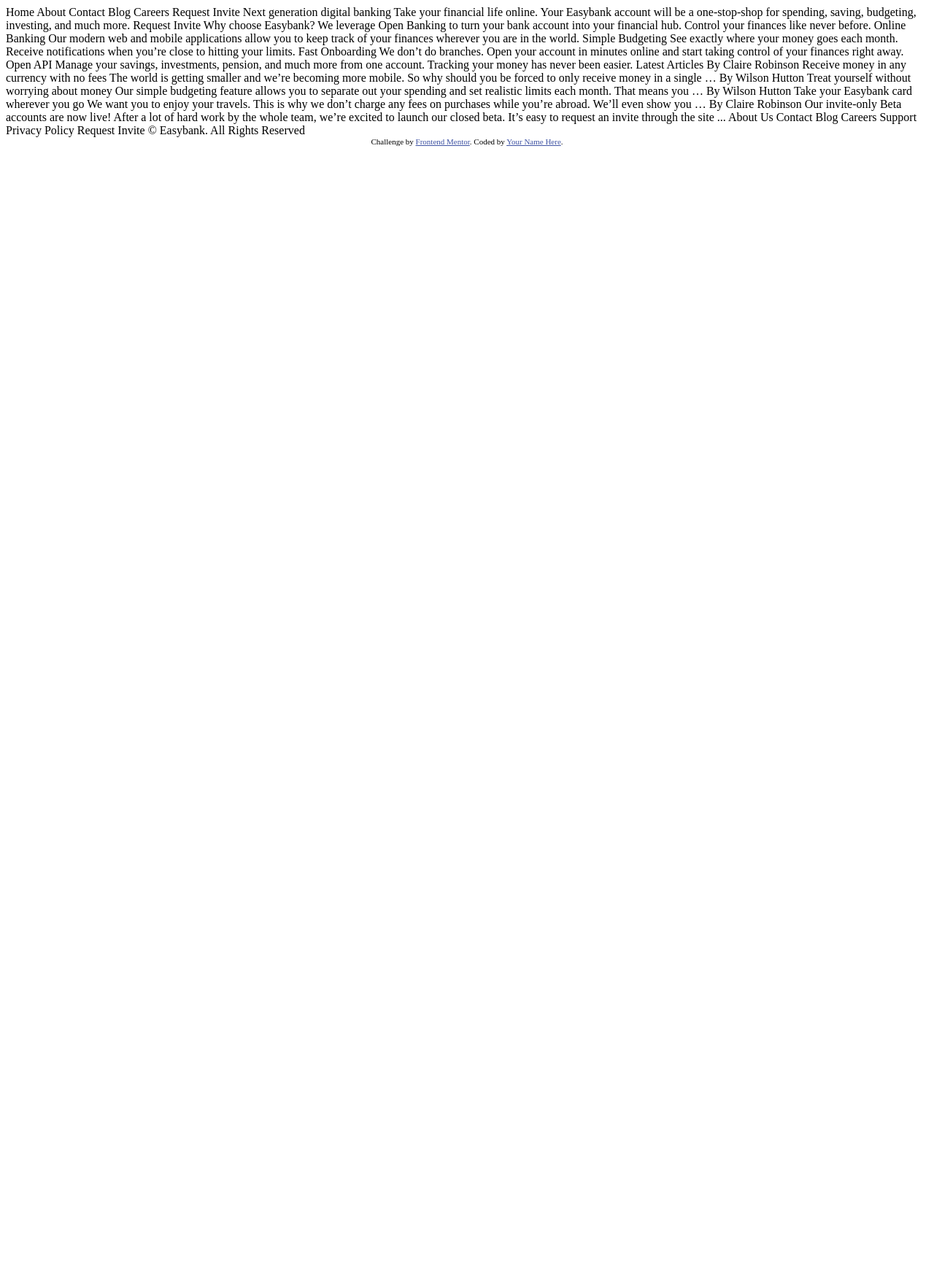
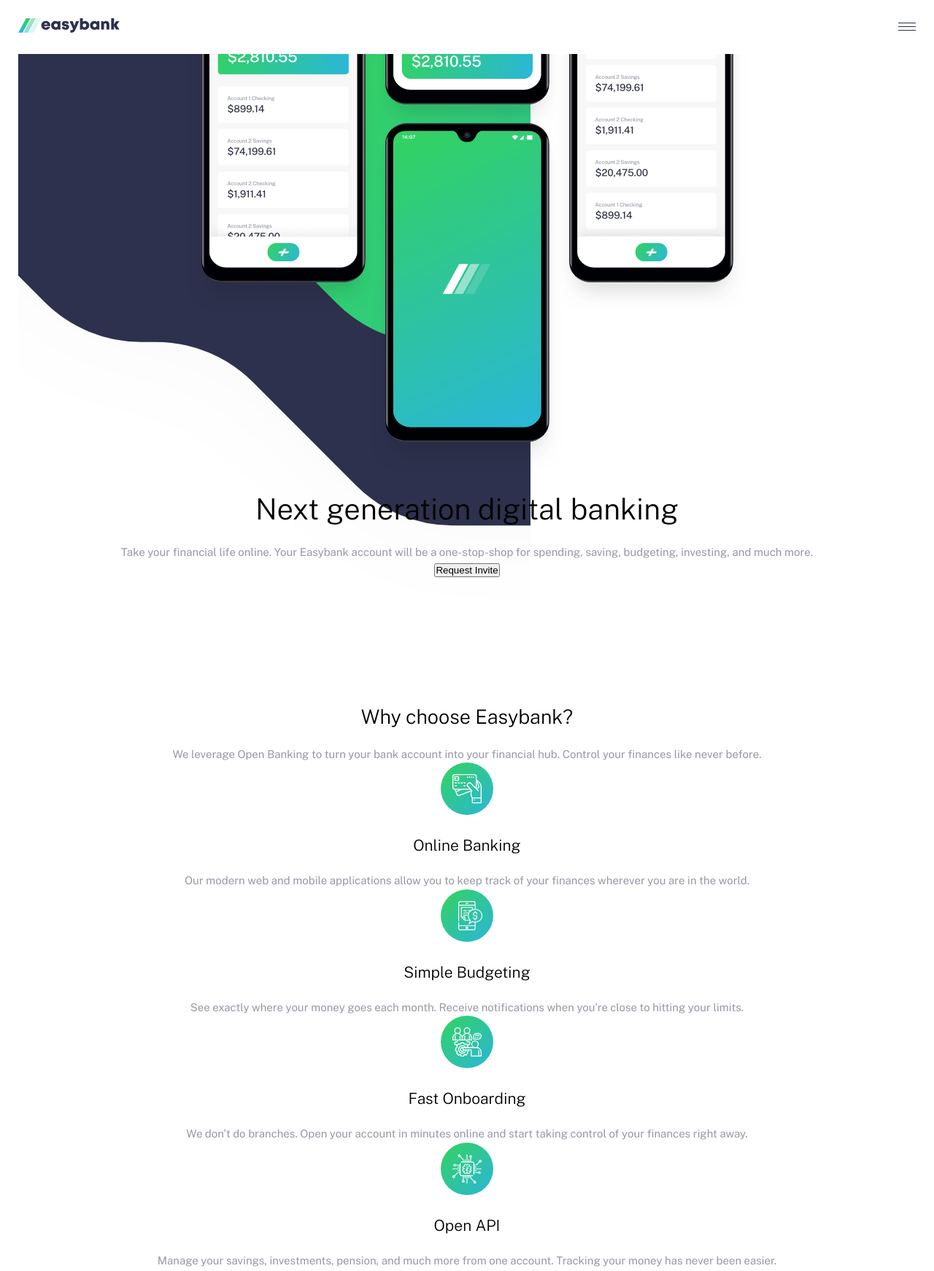
Before and after one commit to johnsonjoelle/FEM-Easybank-Landing-Page, a plain HTML site: page index.html in a window 1280 px wide. Shown: the top 1742 px of the page at 73% size. Before the commit the page ends 800 px from the top, so only its background shows below. Drawn offline with nearby package versions, Linux system fonts and the light colour scheme.

Commit message:
Basic Styling (Mobile)
- sectioning
- adding fonts
- adding images

```diff
--- /dev/null
+++ b/css/style.css
@@ -0,0 +1,116 @@
+*,
+*::before,
+*::after {
+  margin: 0;
+  padding: 0;
+  box-sizing: border-box;
+}
+
+:root {
+  --primary-blue: hsl(233, 26%, 24%);
+  --primary-green: hsl(136, 65%, 51%);
+  --primary-cyan: hsl(192, 70%, 51%);
+  --neutral-blue: hsl(233, 8%, 62%);
+  --neutral-grey: hsl(220, 16%, 96%);
+  --neutral-lightgrey: hsl(0, 0%, 98%);
+  --neutral-white: hsl(0, 0%, 100%);
+
+  font-family: 'Public Sans', sans-serif;
+  font-size: 18px;
+  font-weight: 400;
+
+  --padding-25: 25px;
+}
+
+.desktop-only {
+  display: none;
+}
+
+body > * {
+  max-width: 1440px;
+  margin-left: auto;
+  margin-right: auto;
+}
+body > *:not(.menu-nav) {
+  padding: var(--padding-25);
+}
+img {
+  max-width: 100%;
+  height: auto;
+}
+
+h1,
+h2,
+h3 {
+  font-weight: 300;
+  margin: var(--padding-25) 0;
+}
+
+/* Header */
+header {
+  display: flex;
+  justify-content: space-between;
+}
+ul.nav-links {
+  list-style: none;
+  color: var(--primary-blue);
+}
+.menu-nav[data-state='inactive'] {
+  display: none;
+}
+.primary-nav[data-menu='inactive'] .nav-close {
+  display: none;
+}
+.primary-nav[data-menu='active'] .nav-close {
+  display: block;
+}.primary-nav[data-menu='active'] .nav-open {
+  display: none;
+}
+.menu-nav {
+  text-align: center;
+  position: fixed;
+  width: 100%;
+  height: 100svh;
+  /* background-image: linear-gradient(var(--neutral-grey), var(--neutral-white)); */
+}
+.menu-nav .nav-links {
+  margin: var(--padding-25);
+  border-radius: 5px;
+  background-color: var(--neutral-white);
+}
+.menu-nav .nav-item {
+  padding: 10px 0;
+}
+
+/* Main */
+main {
+  padding-top: 0 !important;
+}
+section {
+  text-align: center;
+  padding: calc(3 * var(--padding-25)) 0;
+}
+section p {
+  color: var(--neutral-blue);
+  line-height: 1.5;
+  font-size: 15px;
+}
+
+/* Hero Section */
+.hero {
+  position: relative;
+  background-image: url(../images/bg-intro-mobile.svg);
+  background-repeat: no-repeat;
+  background-size: contain;
+  overflow: hidden;
+  background-position-y: -40%;
+}
+.hero-img {
+  margin-top: -36%;
+}
+.hero .section-header {
+  font-size: 40px;
+}
+
+.attribution { font-size: 11px; text-align: center; }
+.attribution a { color: hsl(228, 45%, 44%); }
--- a/index.html
+++ b/index.html
@@ -5,97 +5,136 @@
   <meta name="viewport" content="width=device-width, initial-scale=1.0"> <!-- displays site properly based on user's device -->
 
   <link rel="icon" type="image/png" sizes="32x32" href="./images/favicon-32x32.png">
+  <link rel="preconnect" href="https://fonts.googleapis.com">
+  <link rel="preconnect" href="https://fonts.gstatic.com" crossorigin>
+  <link href="https://fonts.googleapis.com/css2?family=Public+Sans:ital,wght@0,300;0,400;0,700;1,300;1,400;1,700&display=swap" rel="stylesheet">
+  <link rel="stylesheet" href="./css/style.css">
 
   <title>Frontend Mentor | Easybank landing page</title>
-
-  <!-- Feel free to remove these styles or customise in your own stylesheet 👍 -->
-  <style>
-    .attribution { font-size: 11px; text-align: center; }
-    .attribution a { color: hsl(228, 45%, 44%); }
-  </style>
 </head>
 <body>
+  <header>
+    <div class="logo">
+      <img src="./images/logo.svg" alt="easybank">
+    </div>
+    <nav class="primary-nav" id="primary-nav" data-mobile="active" data-menu="inactive">
+      <div class="nav-icons">
+        <img class="nav-icon nav-open mobile-only" aria-label="open menu" src="./images/icon-hamburger.svg">
+        <img class="nav-icon nav-close mobile-only" aria-label="close menu" src="./images/icon-close.svg">
+      </div>
+      <ul class="nav-links desktop-only">
+        <li class="nav-item">Home</li>
+        <li class="nav-item">About</li>
+        <li class="nav-item">Contact</li>
+        <li class="nav-item">Blog</li>
+        <li class="nav-item">Careers</li>
+      </ul>
+    </nav>
+    <div class="invite-link desktop-only">
+      <p>Request Invite</p>
+    </div>
+  </header>
 
-  Home
-  About
-  Contact
-  Blog
-  Careers
+  <nav class="menu-nav" data-state="inactive">
+    <ul class="nav-links">
+      <li class="nav-item">Home</li>
+      <li class="nav-item">About</li>
+      <li class="nav-item">Contact</li>
+      <li class="nav-item">Blog</li>
+      <li class="nav-item">Careers</li>
+    </ul>
+  </nav>
 
-  Request Invite
+  <main>
+    <section class="hero">
+      <img class="hero-img" src="./images/image-mockups.png" alt="">
+      <h1 class="section-header">Next generation digital banking</h1>
+      <p>Take your financial life online. Your Easybank account will be a one-stop-shop for spending, saving, budgeting, investing, and much more.</p>
 
+      <input type="button" class="invite-btn" value="Request Invite">
+    </section>
 
+    <section class="choose">
+      <h2 class="section-header">Why choose Easybank?</h2>
+      <p>We leverage Open Banking to turn your bank account into your financial hub. Control your finances like never before.</p>
 
-  Next generation digital banking
+      <img src="./images/icon-online.svg" alt="" class="choose-icon">
+      <h3>Online Banking</h3>
+      <p>Our modern web and mobile applications allow you to keep track of your finances wherever you are in the world.</p>
 
-  Take your financial life online. Your Easybank account will be a one-stop-shop
-  for spending, saving, budgeting, investing, and much more.
+      <img src="./images/icon-budgeting.svg" alt="" class="choose-icon">
+      <h3>Simple Budgeting</h3>
+      <p>See exactly where your money goes each month. Receive notifications when you’re close to hitting your limits.</p>
 
-  Request Invite
+      <img src="./images/icon-onboarding.svg" alt="" class="choose-icon">
+      <h3>Fast Onboarding</h3>
+      <p>We don’t do branches. Open your account in minutes online and start taking control of your finances right away.</p>
 
+      <img src="./images/icon-api.svg" alt="" class="choose-icon">
+      <h3>Open API</h3>
+      <p>Manage your savings, investments, pension, and much more from one account. Tracking your money has never been easier.</p>
+    </section>
 
+    <section class="latest">
+      <h2 class="section-header">Latest Articles</h2>
+      <article class="news-item">
+        <img src="./images/image-currency.jpg" alt="Currency">
+        <p class="news-author">By Claire Robinson</p>
+        <p class="news-headline">Receive money in any currency with no fees</p>
+        <p class="news-blurb">The world is getting smaller and we’re becoming more mobile. So why should you be forced to only receive money in a single …</p>
+      </article>
+      <article class="news-item">
+        <img src="./images/image-restaurant.jpg" alt="Currency">
+        <p class="news-author">By Wilson Hutton</p>
+        <p class="news-headline">Treat yourself without worrying about money</p>
+        <p class="news-blurb">Our simple budgeting feature allows you to separate out your spending and set realistic limits each month. That means you …</p>
+      </article>
 
-  Why choose Easybank?
+      <article class="news-item">
+        <img src="./images/image-plane.jpg" alt="Currency">
+        <p class="news-author">By Wilson Hutton</p>
+        <p class="news-headline">Take your Easybank card wherever you go</p>
+        <p class="news-blurb">We want you to enjoy your travels. This is why we don’t charge any fees on purchases while you’re abroad. We’ll even show you …</p>
+      </article>
 
-  We leverage Open Banking to turn your bank account into your financial hub. Control
-  your finances like never before.
+      <article class="news-item">
+        <img src="./images/image-confetti.jpg" alt="Currency">
+        <p class="news-author">By Claire Robinson</p>
+        <p class="news-headline">Our invite-only Beta accounts are now live!</p>
+        <p class="news-blurb">After a lot of hard work by the whole team, we’re excited to launch our closed beta. It’s easy to request an invite through the site ...…</p>
+      </article>
+    </section>
+  </main>
 
-  Online Banking
-  Our modern web and mobile applications allow you to keep track of your finances
-  wherever you are in the world.
+  <footer>
+    <div class="logo">
+      <img src="./images/logo.svg" alt="easybank">
+    </div>
+    <div class="socials">
+      <img src="./images/icon-facebook.svg" alt="facebook">
+      <img src="./images/icon-youtube.svg" alt="youtube">
+      <img src="./images/icon-twitter.svg" alt="twitter">
+      <img src="./images/icon-pinterest.svg" alt="pinterest">
+      <img src="./images/icon-instagram.svg" alt="instagram">
+    </div>
+    <ul class="footer-nav">
+      <li>About Us</li>
+      <li>Contact</li>
+      <li>Blog</li>
+      <li>Careers</li>
+      <li>Support</li>
+      <li>Privacy Policy</li>
+    </ul>
+    <input type="button" class="invite-btn" value="Request Invite">
 
-  Simple Budgeting
-  See exactly where your money goes each month. Receive notifications when you’re
-  close to hitting your limits.
-
-  Fast Onboarding
-  We don’t do branches. Open your account in minutes online and start taking control
-  of your finances right away.
-
-  Open API
-  Manage your savings, investments, pension, and much more from one account. Tracking
-  your money has never been easier.
-
-
-
-  Latest Articles
-
-  By Claire Robinson
-  Receive money in any currency with no fees
-  The world is getting smaller and we’re becoming more mobile. So why should you be
-  forced to only receive money in a single …
-
-  By Wilson Hutton
-  Treat yourself without worrying about money
-  Our simple budgeting feature allows you to separate out your spending and set
-  realistic limits each month. That means you …
-
-  By Wilson Hutton
-  Take your Easybank card wherever you go
-  We want you to enjoy your travels. This is why we don’t charge any fees on purchases
-  while you’re abroad. We’ll even show you …
-
-  By Claire Robinson
-  Our invite-only Beta accounts are now live!
-  After a lot of hard work by the whole team, we’re excited to launch our closed beta.
-  It’s easy to request an invite through the site ...
-
-
-
-  About Us
-  Contact
-  Blog
-  Careers
-  Support
-  Privacy Policy
-
-  Request Invite
-
-  © Easybank. All Rights Reserved
+    <p class="copyright">© Easybank. All Rights Reserved</p>
+  </footer>
 
   <div class="attribution">
     Challenge by <a href="https://www.frontendmentor.io?ref=challenge" target="_blank">Frontend Mentor</a>.
     Coded by <a href="#">Your Name Here</a>.
   </div>
+
+  <script src="./js/script.js"></script>
 </body>
 </html>
```
Also changed, not shown: js/script.js (added).
